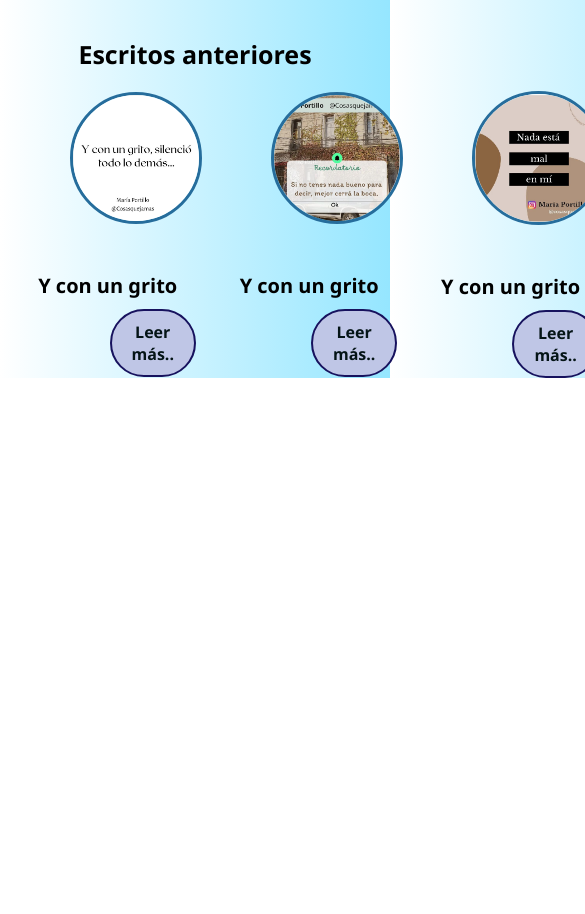
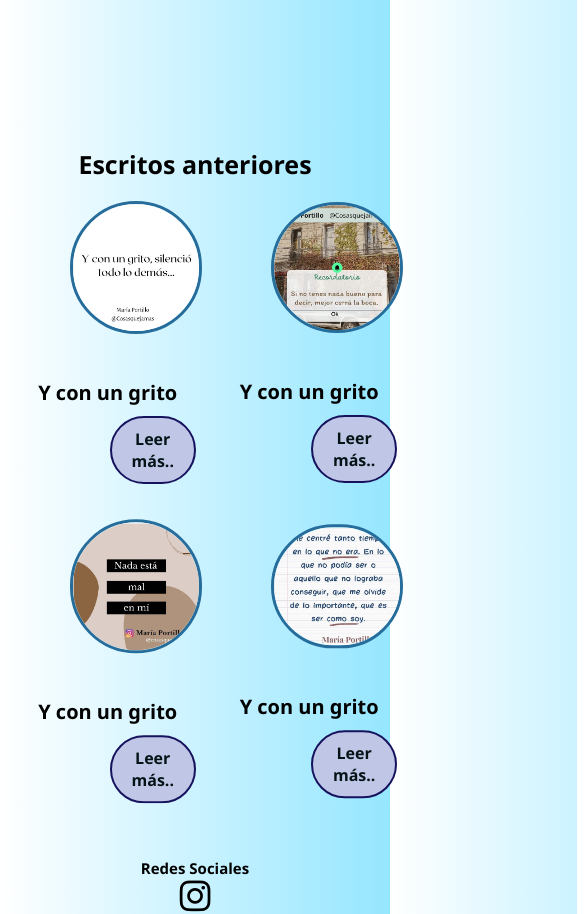
Before and after one commit to MauroAntonioBogado1990/WebCosas, a plain HTML site: page index.html in a window 390 px wide. Shown: the part 470-1384 px from the top of the page, 585 px wide, since content can reach past the window. Before the commit the page ends 848 px from the top, so only its background shows below. Drawn offline with nearby package versions, Linux system fonts and the light colour scheme.

Commit message:
agegado de efectos para la pagina

```diff
--- a/index.html
+++ b/index.html
@@ -31,13 +31,15 @@
                 <a href="/">Home</a>
                 </li>
             </ul>
-
+            <!--Agregado de busqueda en la pagina-->
+            <!--
             <ul class="nav-menu-right">
                 <li>
                     <a href="#">buscar</a>
                         <i class="fa fa-search"></i>
                 </li>
             </ul>
+        -->
 
         </nav>
         <hr>
@@ -84,13 +86,23 @@
 
             </div>
         </div>
-
+        <!--Agregado de seccion de redes-->
+        <section class="social">
+            <p><b>Redes Sociales</b></p>
+            <div class="link">
+                <a href="https://www.instagram.com/cosasquejamas/" >
+                    <b><i class="fab fa-instagram"></i></b>
+                </a>
+            </div>
+        </section>
 
     </div>
+
     <!--Agregamos el script para poder usar la libreria-->
     <script src="https://unpkg.com/aos@2.3.1/dist/aos.js"></script>
     <script>
         AOS.init();
     </script>
 </body>
+
 </html>
--- a/styles.css
+++ b/styles.css
@@ -73,7 +73,7 @@ ul{
     width: 100%;
     height: 550%;
     background: url('../img/principal.png') no-repeat center center/cover;
-    padding-bottom: 50px;
+    padding: 50px;
     display: flex;
     flex-direction: column;
     align-items: center;
@@ -98,7 +98,7 @@ ul{
 }
 /* opacidad de elementos*/
 .btn:hover{
-    opacity: 0.9;
+    opacity: 0.6;
 }
 
 .showcase h2,
@@ -107,7 +107,7 @@ ul{
 }
 h3{
     font-family:  Segoe UI, Tahoma, Geneva, Verdana;
-    margin-top: 40px;
+    margin-top: 150px;
     text-align: center;
     font-size: 25px;
 }
@@ -125,12 +125,13 @@ h3{
     border: 3px solid rgb(38, 109, 156);
     gap: 25px;
     margin-left: 50px;
-    margin-bottom: 3px;
+    margin-bottom: 30px;
     align-items: center;
 }
 .news h3  {
+    margin-top: 10px;
     font-size: 20px;
-    text-align: center    ;
+    text-align: center;
 
 }
 .news a {
@@ -140,3 +141,21 @@ h3{
     text-align: center   ;
 
 }
+.social {
+    margin-top: 55px;
+    text-align: center;
+    margin-bottom: 20px;
+}
+.social p  {
+    font-size: 15px;
+
+    font-family: Segoe UI, Tahoma, Geneva, Verdana;
+}
+.social i {
+    font-size: 35px;
+}
+@media (max-width: 700px) {
+    .news {
+        grid-template-columns: repeat(2, 1fr);
+    }
+}
```
